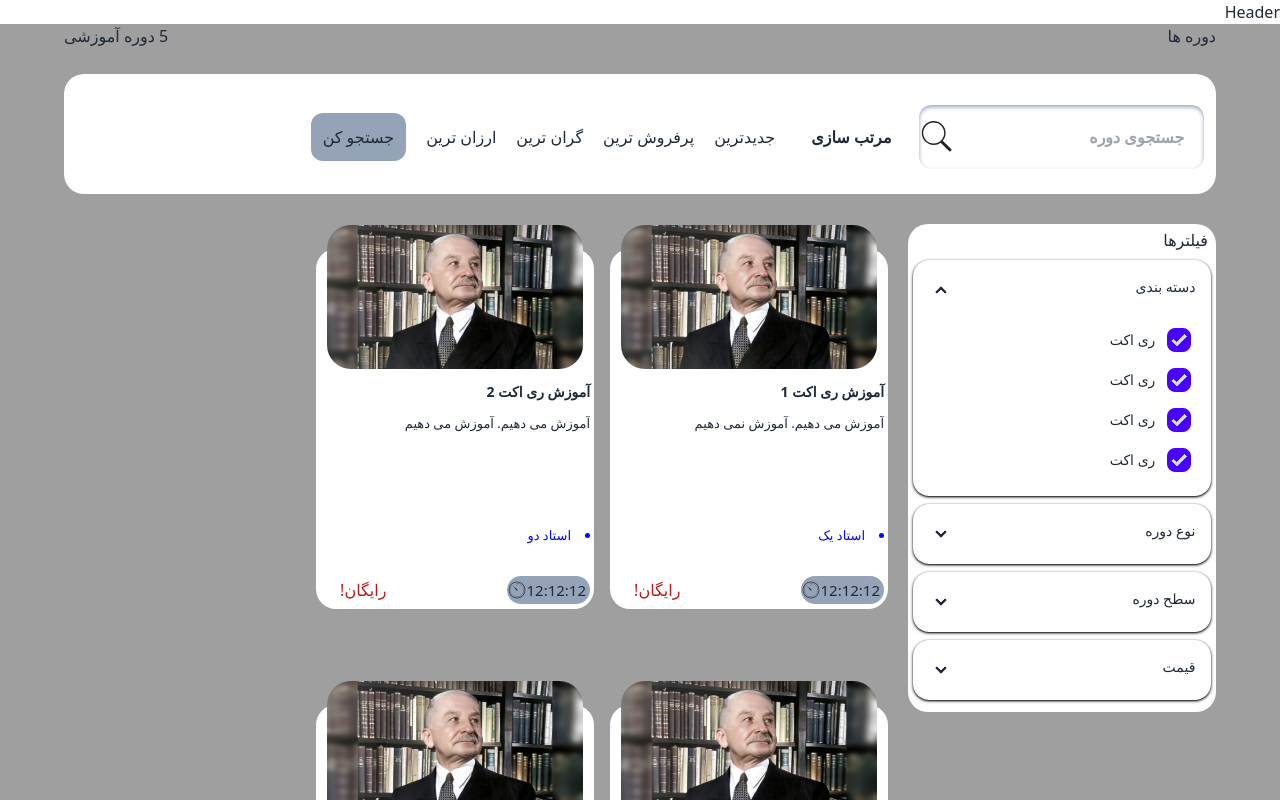
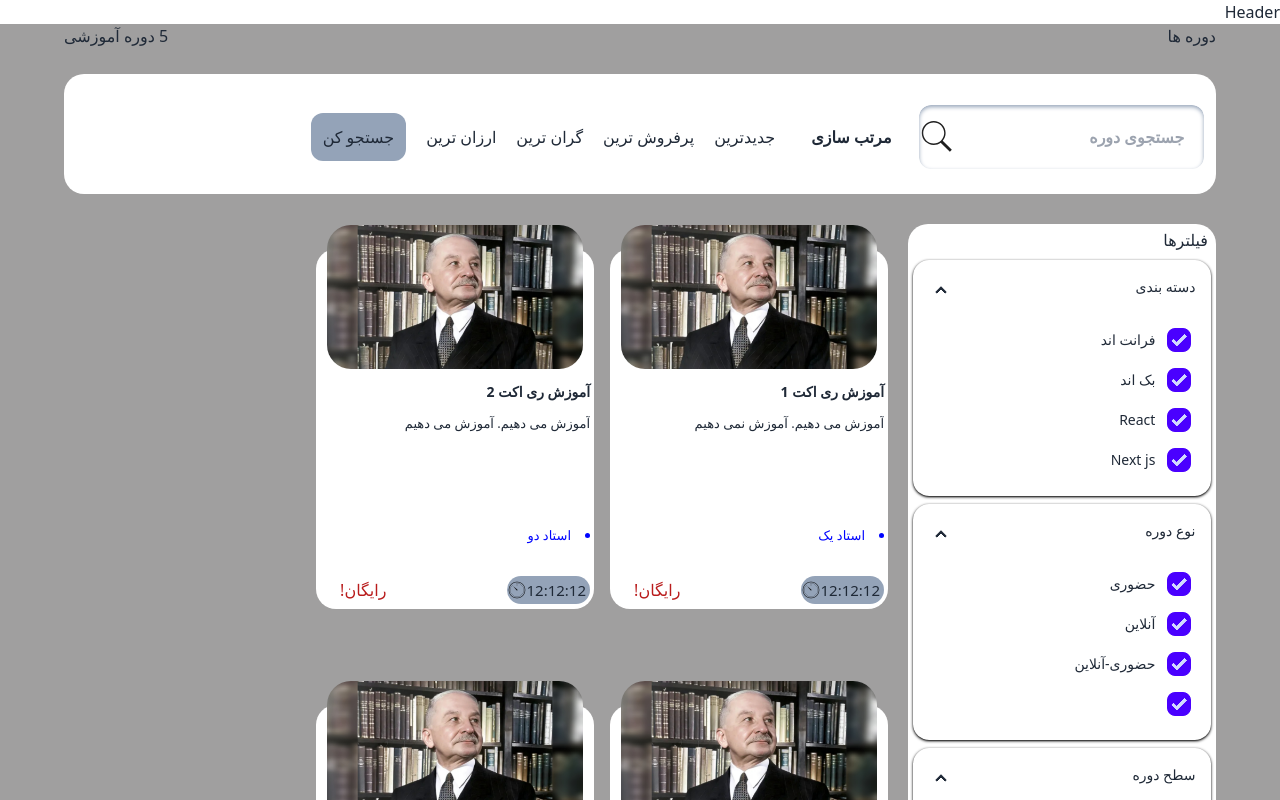
Before and after one commit to academy-react-summer1403/future-programmers, a React (Vite) app: page /courses in a window 1280 px wide. Shown: the top 800 px of the page. Built offline with nearby package versions, Linux system fonts and the light colour scheme; a web font is replaced by a local one.

Commit message:
make accardion component

```diff
--- /dev/null
+++ b/src/Components/Accardion.jsx
@@ -0,0 +1,39 @@
+import React from 'react'
+
+function Accardion({topic,subject1, subject2, subject3, subject4}) {
+  return (
+    <div className="collapse collapse-arrow shadow shadow-black mt-2 w-[97%] mx-auto">
+                <input type="checkbox" name="my-accordion-2" defaultChecked />
+                <div className="collapse-title text-[14px]">{topic}</div>
+                <div className="collapse-content">
+
+                    <div className="form-control">
+                        <label className="label cursor-pointer">
+                            <input type="checkbox" defaultChecked className="checkbox checkbox-primary" />
+                            <span className="label-text absolute right-14">{subject1}</span>
+                        </label>
+                    </div>
+                    <div className="form-control">
+                        <label className="label cursor-pointer">
+                            <input type="checkbox" defaultChecked className="checkbox checkbox-primary" />
+                            <span className="label-text absolute right-14">{subject2}</span>
+                        </label>
+                    </div>
+                    <div className="form-control">
+                        <label className="label cursor-pointer">
+                            <input type="checkbox" defaultChecked className="checkbox checkbox-primary" />
+                            <span className="label-text absolute right-14">{subject3}</span>
+                        </label>
+                    </div>
+                    <div className="form-control">
+                        <label className="label cursor-pointer">
+                            <input type="checkbox" defaultChecked className="checkbox checkbox-primary" />
+                            <span className="label-text absolute right-14">{subject4}</span>
+                        </label>
+                    </div>
+                </div>
+            </div>
+  )
+}
+
+export default Accardion
--- a/src/screens/courses/Courses.jsx
+++ b/src/screens/courses/Courses.jsx
@@ -1,6 +1,7 @@
 import {Formik, Field, Form} from 'formik';
 import CourseCard from './CourseCard';
 import { useState } from 'react';
+import Accardion from '../../Components/Accardion';
 
 const Courses = () => {
   const[Course, setCourse]=useState([
@@ -49,97 +50,9 @@ return (
         <div className='flex'>
         <div className='w-[310px] h-fit pb-3 mt-[19px] ml-5 rounded-[20px] bg-white '>
             <h2 className='mr-2 mt-1'>فیلترها</h2>
-            <div className="collapse collapse-arrow shadow shadow-black mt-2 w-[97%] mx-auto">
-                <input type="checkbox" name="my-accordion-2" defaultChecked />
-                <div className="collapse-title text-[14px]">دسته بندی</div>
-                <div className="collapse-content">
-
-                    <div className="form-control">
-                        <label className="label cursor-pointer">
-                            <input type="checkbox" defaultChecked className="checkbox checkbox-primary" />
-                            <span className="label-text absolute right-14">ری اکت </span>
-                        </label>
-                    </div>
-                    <div className="form-control">
-                        <label className="label cursor-pointer">
-                            <input type="checkbox" defaultChecked className="checkbox checkbox-primary" />
-                            <span className="label-text absolute right-14">ری اکت </span>
-                        </label>
-                    </div>
-                    <div className="form-control">
-                        <label className="label cursor-pointer">
-                            <input type="checkbox" defaultChecked className="checkbox checkbox-primary" />
-                            <span className="label-text absolute right-14">ری اکت </span>
-                        </label>
-                    </div>
-                    <div className="form-control">
-                        <label className="label cursor-pointer">
-                            <input type="checkbox" defaultChecked className="checkbox checkbox-primary" />
-                            <span className="label-text absolute right-14">ری اکت </span>
-                        </label>
-                    </div>
-                </div>
-            </div>
-            <div className="collapse collapse-arrow shadow shadow-black mt-2 w-[97%] mx-auto">
-                <input type="checkbox" name="my-accordion-2" />
-                <div className="collapse-title text-[14px]">نوع دوره</div>
-                <div className="collapse-content">
-                <div className="form-control">
-                        <label className="label cursor-pointer">
-                            <input type="checkbox" defaultChecked className="checkbox checkbox-primary" />
-                            <span className="label-text absolute right-14">ری اکت </span>
-                        </label>
-                    </div>
-                    <div className="form-control">
-                        <label className="label cursor-pointer">
-                            <input type="checkbox" defaultChecked className="checkbox checkbox-primary" />
-                            <span className="label-text absolute right-14">ری اکت </span>
-                        </label>
-                    </div>
-                    <div className="form-control">
-                        <label className="label cursor-pointer">
-                            <input type="checkbox" defaultChecked className="checkbox checkbox-primary" />
-                            <span className="label-text absolute right-14">ری اکت </span>
-                        </label>
-                    </div>
-                    <div className="form-control">
-                        <label className="label cursor-pointer">
-                            <input type="checkbox" defaultChecked className="checkbox checkbox-primary" />
-                            <span className="label-text absolute right-14">ری اکت </span>
-                        </label>
-                    </div>
-                </div>
-            </div>
-            <div className="collapse collapse-arrow shadow shadow-black mt-2 w-[97%] mx-auto">
-                <input type="checkbox" name="my-accordion-2" />
-                <div className="collapse-title text-[14px]">سطح دوره</div>
-                <div className="collapse-content">
-                <div className="form-control">
-                        <label className="label cursor-pointer">
-                            <input type="checkbox" defaultChecked className="checkbox checkbox-primary" />
-                            <span className="label-text absolute right-14">ری اکت </span>
-                        </label>
-                    </div>
-                    <div className="form-control">
-                        <label className="label cursor-pointer">
-                            <input type="checkbox" defaultChecked className="checkbox checkbox-primary" />
-                            <span className="label-text absolute right-14">ری اکت </span>
-                        </label>
-                    </div>
-                    <div className="form-control">
-                        <label className="label cursor-pointer">
-                            <input type="checkbox" defaultChecked className="checkbox checkbox-primary" />
-                            <span className="label-text absolute right-14">ری اکت </span>
-                        </label>
-                    </div>
-                    <div className="form-control">
-                        <label className="label cursor-pointer">
-                            <input type="checkbox" defaultChecked className="checkbox checkbox-primary" />
-                            <span className="label-text absolute right-14">ری اکت </span>
-                        </label>
-                    </div>
-                </div>
-            </div>
+            <Accardion topic='دسته بندی' subject1='فرانت اند' subject2='بک اند' subject3='React' subject4='Next js' />
+            <Accardion  topic='نوع دوره' subject1='حضوری' subject2='آنلاین' subject3='حضوری-آنلاین'/>
+            <Accardion topic='سطح دوره' subject1='مبتدی' subject2='متوسط' subject3='پیشرفته'/>
             <div className="collapse collapse-arrow shadow shadow-black mt-2 w-[97%] mx-auto">
                 <input type="checkbox" name="my-accordion-2" />
                 <div className="collapse-title text-[14px]"> قیمت</div>
```
